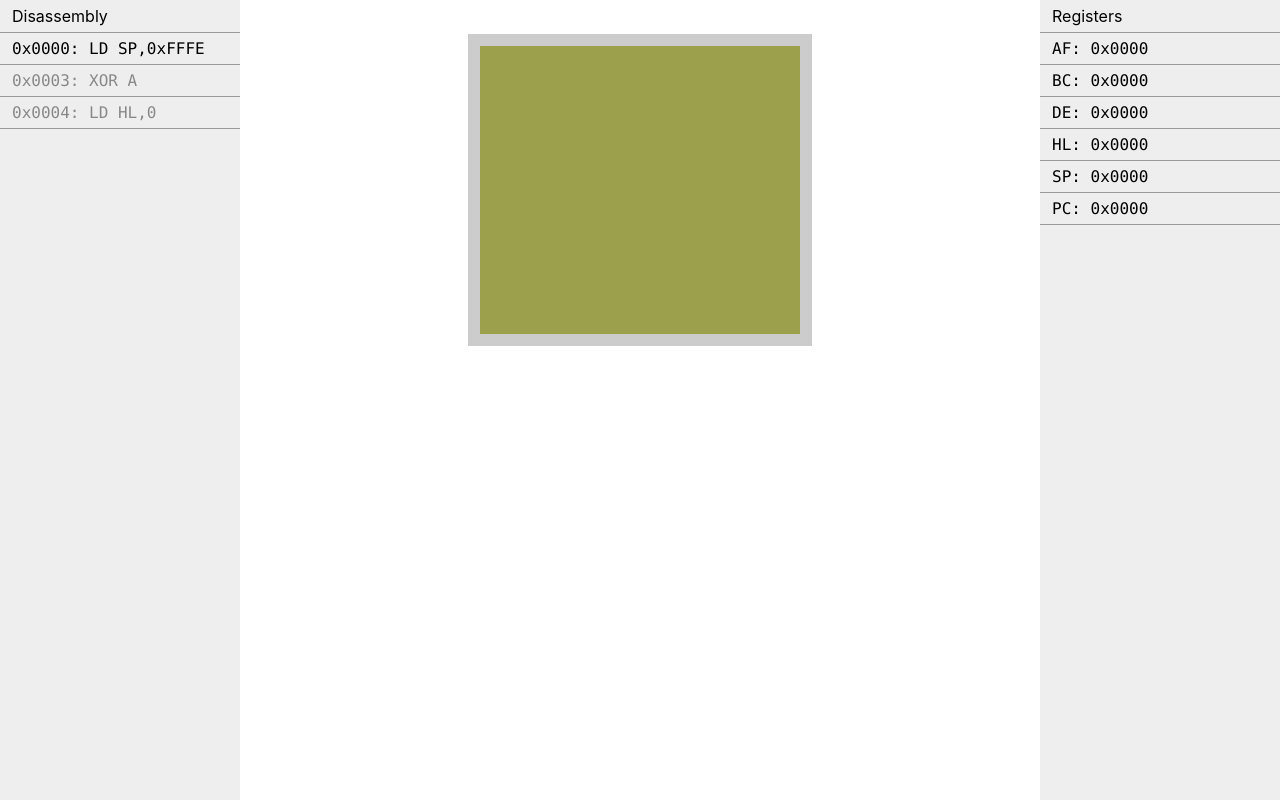
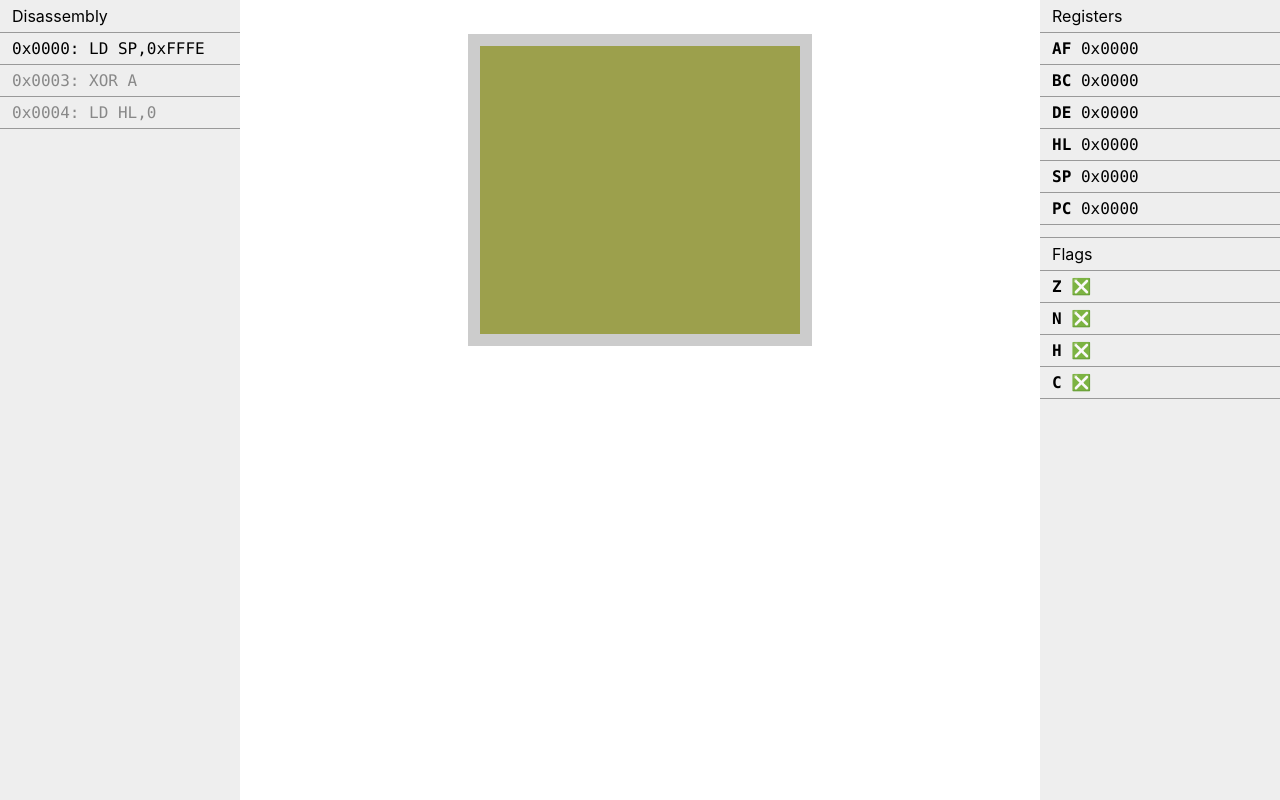
Before and after one commit to mr-tim/goboye, a React (Create React App) app in the folder debugger/: page / in a window 1280 px wide. Built offline with nearby package versions, Linux system fonts and the light colour scheme.

Commit message:
Add flags to side panel

```diff
--- a/debugger/src/Registers.tsx
+++ b/debugger/src/Registers.tsx
@@ -11,13 +11,24 @@ const SidebarCell = styled.div`
     border-bottom: 1px solid #999;
 `
 
+const tick = '\u2714';
+const cross = '\u274e';
+
+const flag = (value: boolean): string => value ? tick : cross;
+
 const Registers: React.FC<RegisterProps> = (props) => {
     const { registers } = props;
     return (<div>
         <SidebarCell>Registers</SidebarCell>
         {Object.keys(registers).map((register, idx) => (
-            <SidebarCell className="monospaced">{register}: {toHex(registers[register], 4)}</SidebarCell>
+            <SidebarCell className="monospaced"><b>{register}</b> {toHex(registers[register], 4)}</SidebarCell>
         ))}
+        <SidebarCell />
+        <SidebarCell>Flags</SidebarCell>
+        <SidebarCell className="monospaced"><b>Z</b> {flag(false)}</SidebarCell>
+        <SidebarCell className="monospaced"><b>N</b> {flag(false)}</SidebarCell>
+        <SidebarCell className="monospaced"><b>H</b> {flag(false)}</SidebarCell>
+        <SidebarCell className="monospaced"><b>C</b> {flag(false)}</SidebarCell>
     </div>);
 }
 
```
